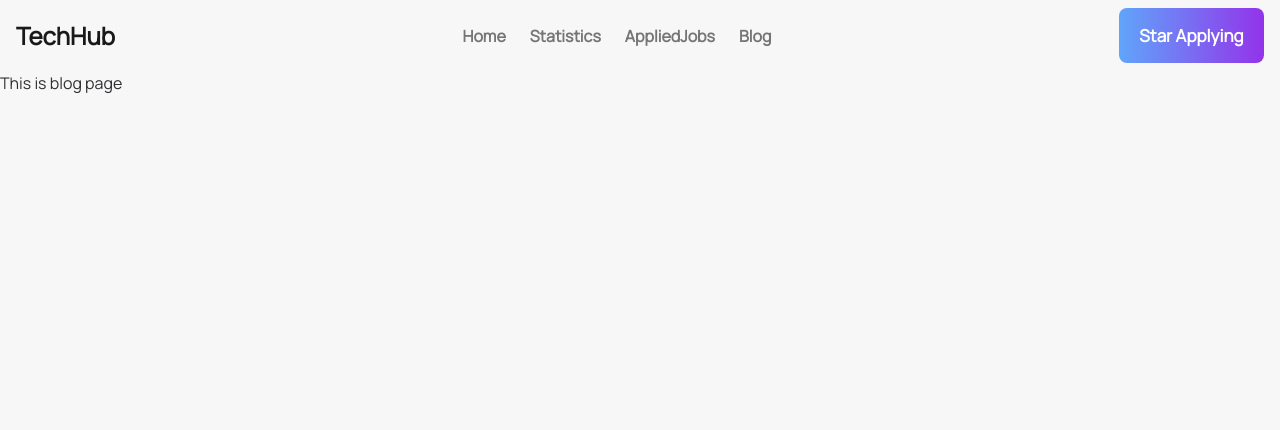
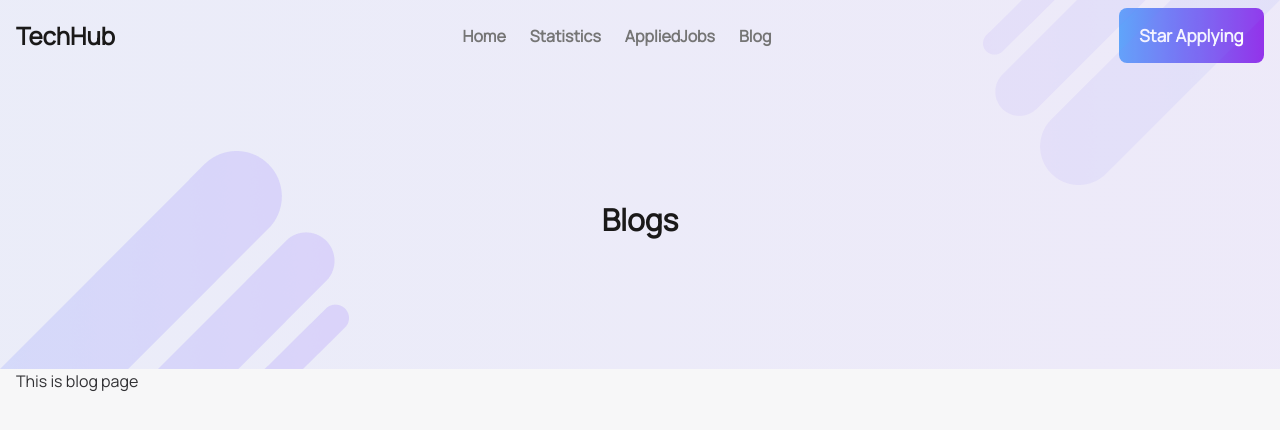
Before and after one commit to rajibrahman74/tech-hub, a React (Vite) app: page /blog in a window 1280 px wide. Shown: the top 430 px of the page. Built offline with nearby package versions, Linux system fonts and the light colour scheme; a web font is replaced by a local one.

Commit message:
[ADD]-blog-section-banner-gradient-style

```diff
--- a/src/components/Blog.jsx
+++ b/src/components/Blog.jsx
@@ -1,11 +1,29 @@
-import React from 'react';
+import React from "react";
+import bgOne from "../assets/All Images/Vector.png";
+import bgTwo from "../assets/All Images/Vector-1.png";
 
 const Blog = () => {
-    return (
-        <div>
-            <h1>This is blog page</h1>
-        </div>
-    );
+  return (
+    <section>
+      <style>
+        {`.liner-gradient {
+          background: linear-gradient(90deg, rgba(126, 144, 254, 0.1) 0%, rgba(152, 115, 255, 0.1) 100%);
+        }`}
+      </style>
+      <div className="jobDetails h-[298px] flex justify-center items-center liner-gradient">
+        <img
+          className="absolute top-0 right-0 bg-no-repeat"
+          src={bgTwo}
+          alt=""
+        />
+        <h1 className="text-[#1A1919] text-3xl font-extrabold">Blogs</h1>
+        <img className="absolute left-0 top-[151px]" src={bgOne} alt="" />
+      </div>
+      <div className="max-w-7xl mx-auto px-4">
+        <h1>This is blog page</h1>
+      </div>
+    </section>
+  );
 };
 
 export default Blog;
```
